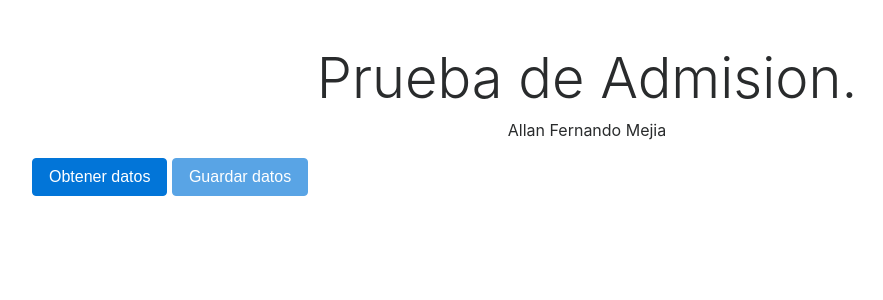
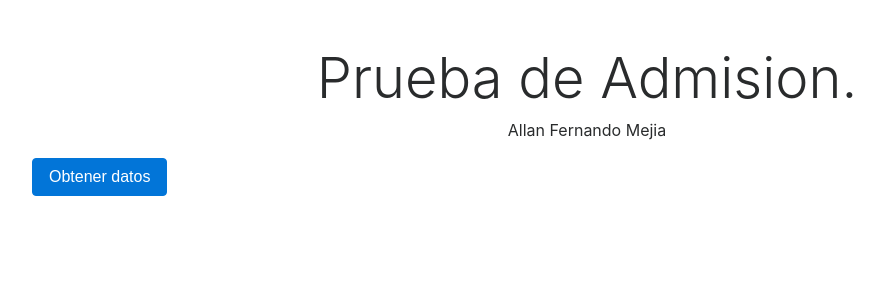
Before and after one commit to nolasco7a/admission-test, a PHP site: page / in a window 1280 px wide. Shown: the top 300 px of the page, without its empty margins (53-936 px from the left). Run offline with PHP 8.4, Linux system fonts and the light colour scheme; data that the repository does not hold is empty; some libraries are stand-ins or nearby versions.

Commit message:
Update index.php

```diff
--- a/index.php
+++ b/index.php
@@ -22,7 +22,7 @@
     </div>
     <section class="container">
             <button class="btn btn-primary" id="boton" onclick="obtenerDatos()">Obtener datos</button>
-            <button class="btn btn-primary disabled" id="save" onclick="guardarDatos()">Guardar datos</button>
+           <!--  <button class="btn btn-primary disabled" id="save" onclick="guardarDatos()">Guardar datos</button> -->
 
         <ul class="mt-4" id="listaResultados"><!-- datos obtenidos --></ul>
     </section>
```
